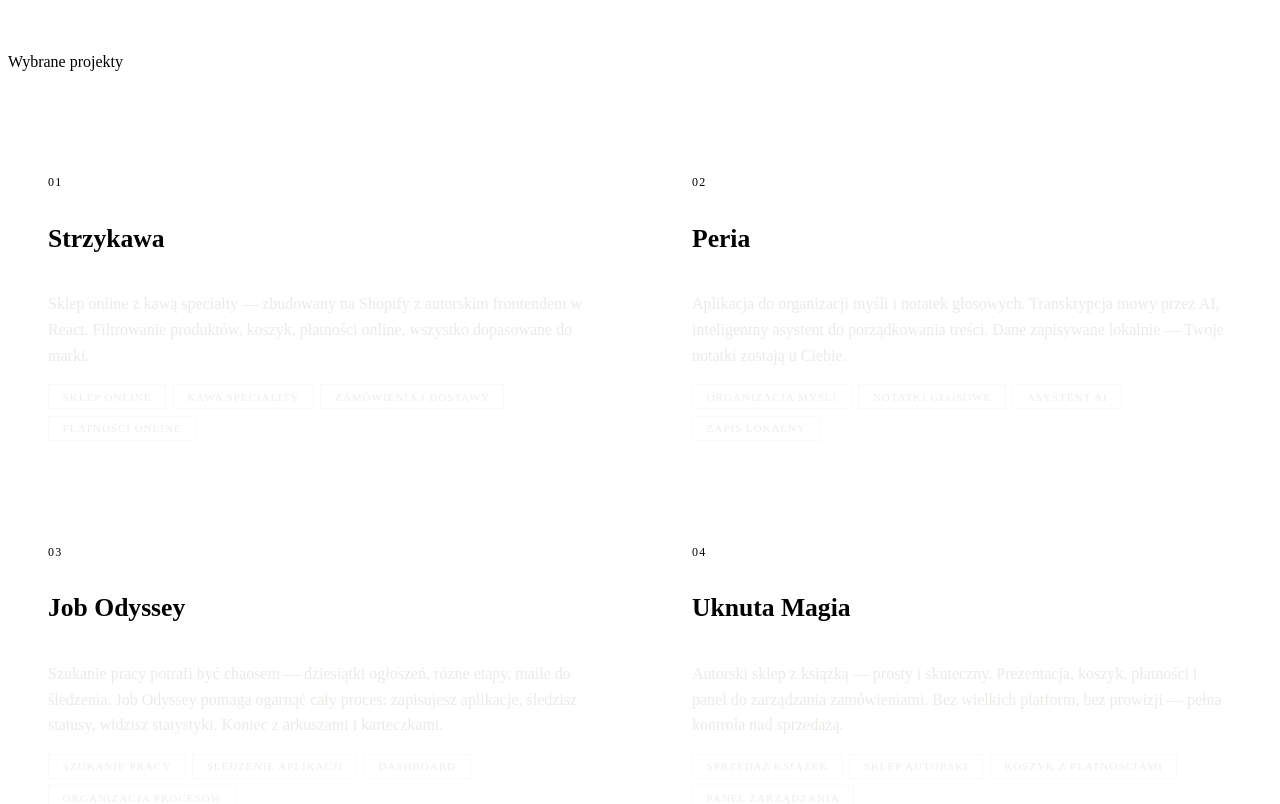
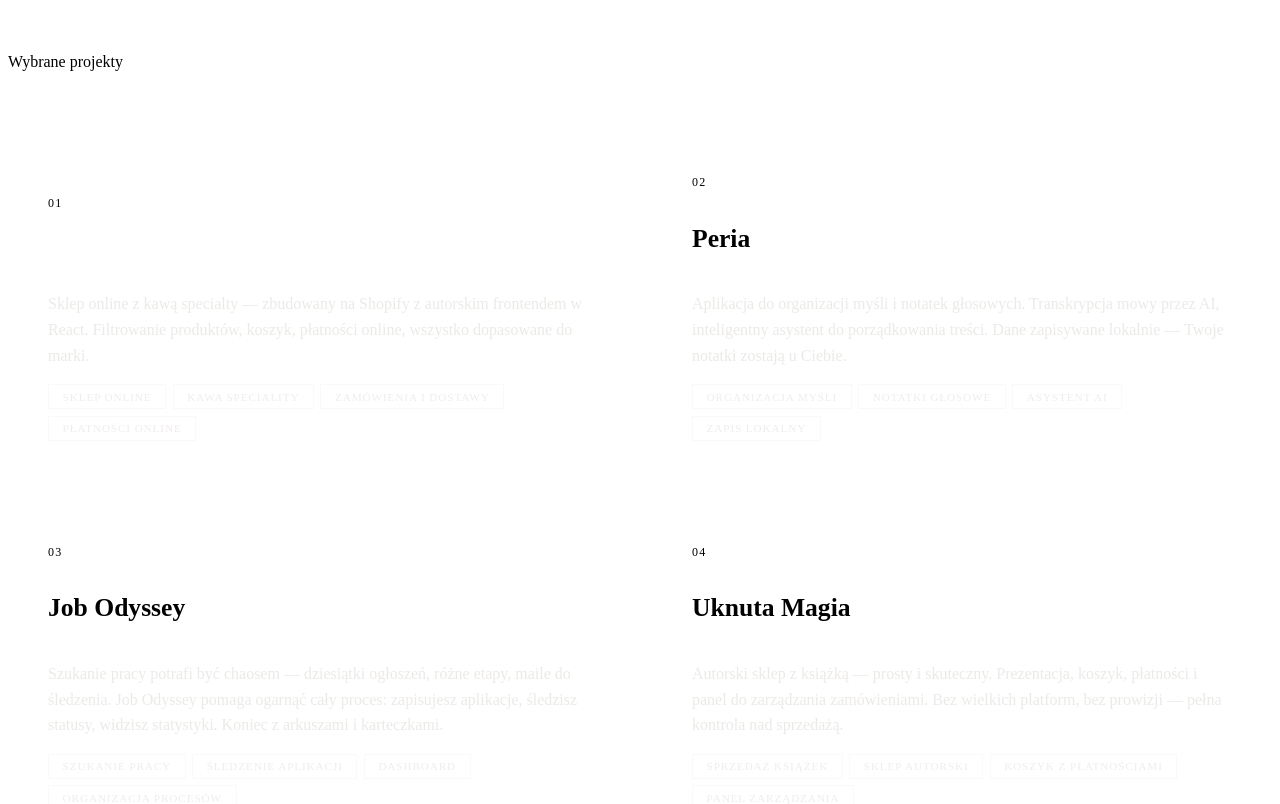
Before and after one commit to enowuigrek/lukasznowak.dev, a React (Vite) app: page / in a window 1280 px wide. Shown: the part 1680-2484 px from the top of the page. Built offline with nearby package versions, Linux system fonts and the light colour scheme; the HTML template or start-up script is replaced by a standard one.

Commit message:
Add Strzykawa logo to project card and hero, improve contact form UX

```diff
--- a/src/components/ContactSection.jsx
+++ b/src/components/ContactSection.jsx
@@ -106,6 +106,19 @@
                'WYŚLIJ WIADOMOŚĆ'}
             </span>
           </button>
+
+          {status === 'sent' && (
+            <div className="form-success">
+              <span className="form-success-title">Wiadomość wysłana.</span>
+              <span className="form-success-text">Postaram się odpowiedzieć jak najszybciej.</span>
+            </div>
+          )}
+
+          {status === 'error' && (
+            <div className="form-error">
+              Coś poszło nie tak. Napisz bezpośrednio na kontakt@lukasznowak.dev
+            </div>
+          )}
         </form>
 
         <div className="contact-info">
--- a/src/components/ProjectsSection.jsx
+++ b/src/components/ProjectsSection.jsx
@@ -18,7 +18,6 @@
     description: 'Aplikacja do organizacji myśli i notatek głosowych. Transkrypcja mowy przez AI, inteligentny asystent do porządkowania treści. Dane zapisywane lokalnie — Twoje notatki zostają u Ciebie.',
     tags: ['Organizacja myśli', 'Notatki głosowe', 'Asystent AI', 'Zapis lokalny'],
     href: '/projekt/peria',
-    logo: '/peria-logo.png',
   },
   {
     number: '03',
@@ -27,7 +26,6 @@
     description: 'Szukanie pracy potrafi być chaosem — dziesiątki ogłoszeń, różne etapy, maile do śledzenia. Job Odyssey pomaga ogarnąć cały proces: zapisujesz aplikacje, śledzisz statusy, widzisz statystyki. Koniec z arkuszami i karteczkami.',
     tags: ['Szukanie pracy', 'Śledzenie aplikacji', 'Dashboard', 'Organizacja procesów'],
     href: '/projekt/job-odyssey',
-    logo: '/job-odyssey-logo.png',
   },
   {
     number: '04',
@@ -36,7 +34,6 @@
     description: 'Autorski sklep z książką — prosty i skuteczny. Prezentacja, koszyk, płatności i panel do zarządzania zamówieniami. Bez wielkich platform, bez prowizji — pełna kontrola nad sprzedażą.',
     tags: ['Sprzedaż książek', 'Sklep autorski', 'Koszyk z płatnościami', 'Panel zarządzania'],
     href: '/projekt/uknuta-magia',
-    logo: '/uknuta-magia-logo.svg',
   },
 ];
 
@@ -58,7 +55,15 @@
 
             <div className="project-card-overlay">
               <span className="project-card-number">{number}</span>
-              <h3 className="project-card-title" data-text={title}>{title}</h3>
+              {logo ? (
+                <img
+                  src={logo}
+                  alt={title}
+                  className="project-card-logo"
+                />
+              ) : (
+                <h3 className="project-card-title" data-text={title}>{title}</h3>
+              )}
               {description && <p className="project-card-description">{description}</p>}
               <div className="project-card-tags">
                 {tags.map((tag) => (
--- a/src/components/StrzkawaPage.jsx
+++ b/src/components/StrzkawaPage.jsx
@@ -48,10 +48,9 @@
         <section className="project-page-hero">
           <img
             src="/strzykawa-logo.png"
-            alt="Strzykawa logo"
+            alt="Strzykawa"
             className="strzykawa-logo"
           />
-          <GlitchText text="STRZYKAWA" as="h1" className="project-page-title" />
           <p className="peria-tagline">
             Świeżo palona kawa — prosto pod Twoje drzwi.
           </p>
--- a/src/styles/contact.css
+++ b/src/styles/contact.css
@@ -126,6 +126,47 @@
   max-width: 360px;
 }
 
+/* Success / error messages */
+.form-success {
+  display: flex;
+  flex-direction: column;
+  gap: 0.4rem;
+  padding: 1.25rem 0;
+  border-top: 1px solid var(--border);
+  animation: fadeIn 0.4s ease;
+}
+
+.form-success-title {
+  font-family: var(--font-mono);
+  font-size: 0.75rem;
+  font-weight: 600;
+  letter-spacing: 0.15em;
+  text-transform: uppercase;
+  color: var(--text);
+}
+
+.form-success-text {
+  font-family: var(--font-display);
+  font-size: 0.9rem;
+  color: var(--text-muted);
+  line-height: 1.6;
+}
+
+.form-error {
+  font-family: var(--font-display);
+  font-size: 0.9rem;
+  color: var(--text-muted);
+  line-height: 1.6;
+  padding: 1.25rem 0;
+  border-top: 1px solid var(--border);
+  animation: fadeIn 0.4s ease;
+}
+
+@keyframes fadeIn {
+  from { opacity: 0; transform: translateY(4px); }
+  to   { opacity: 1; transform: translateY(0); }
+}
+
 /* Mobile */
 @media (max-width: 768px) {
   .contact-wrapper {
--- a/src/styles/projects.css
+++ b/src/styles/projects.css
@@ -76,6 +76,22 @@
   color: var(--text);
   position: relative;
   display: inline-block;
+}
+
+.project-card-logo {
+  display: block;
+  height: 60px;
+  width: auto;
+  max-width: 240px;
+  object-fit: contain;
+  filter: invert(1) brightness(2);
+  opacity: 0.85;
+  margin-bottom: 0.25rem;
+  transition: opacity 0.3s ease;
+}
+
+.project-card:hover .project-card-logo {
+  opacity: 1;
 }
 
 .project-card-description {
--- a/src/styles/strzykawa-page.css
+++ b/src/styles/strzykawa-page.css
@@ -25,10 +25,11 @@
    ═══════════════════════════════════════════ */
 
 .strzykawa-logo {
-  width: 120px;
+  width: 380px;
+  max-width: 80vw;
   filter: invert(1) brightness(2);
-  opacity: 0.7;
-  margin-bottom: 2rem;
+  opacity: 0.9;
+  margin-bottom: 2.5rem;
   display: block;
 }
 
```
